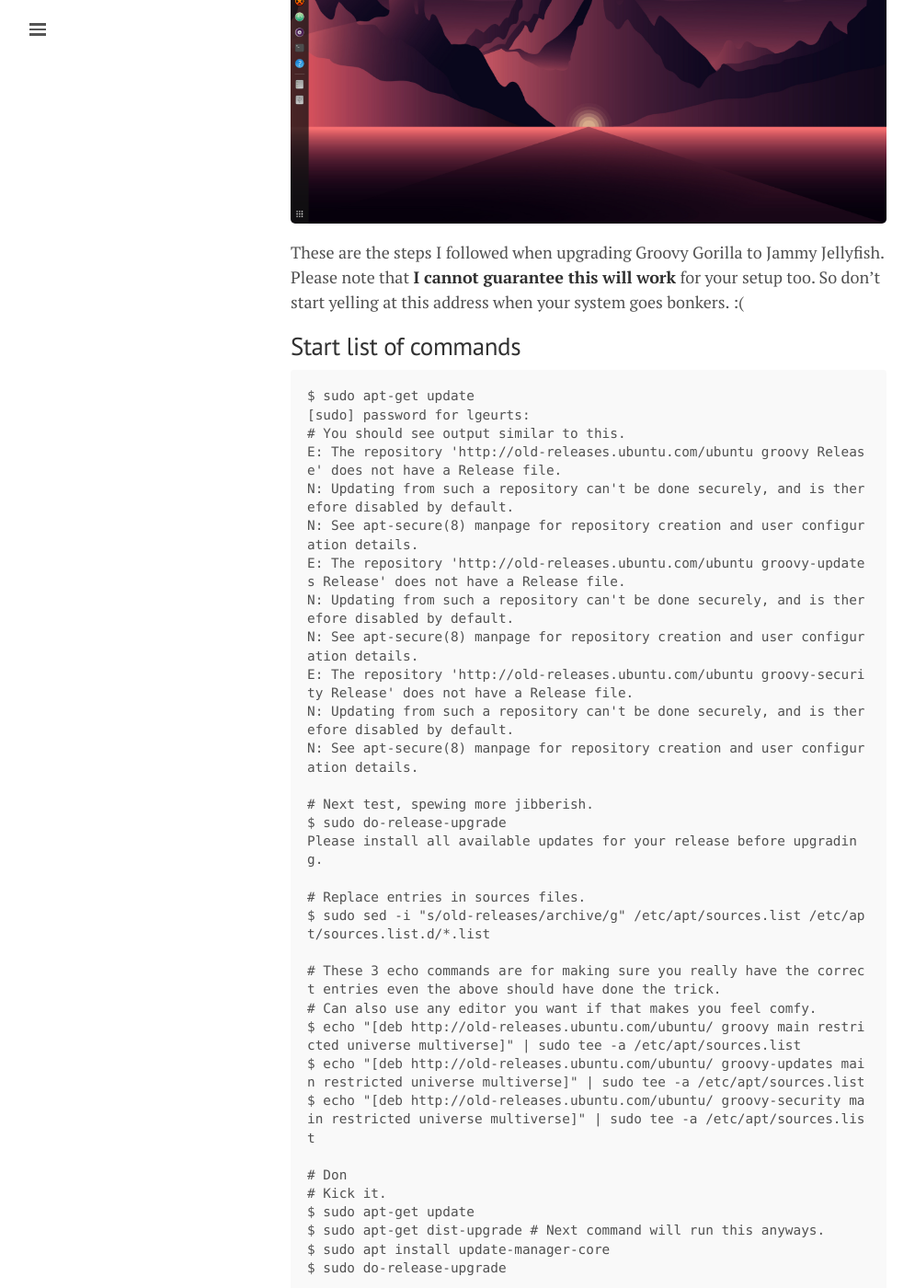
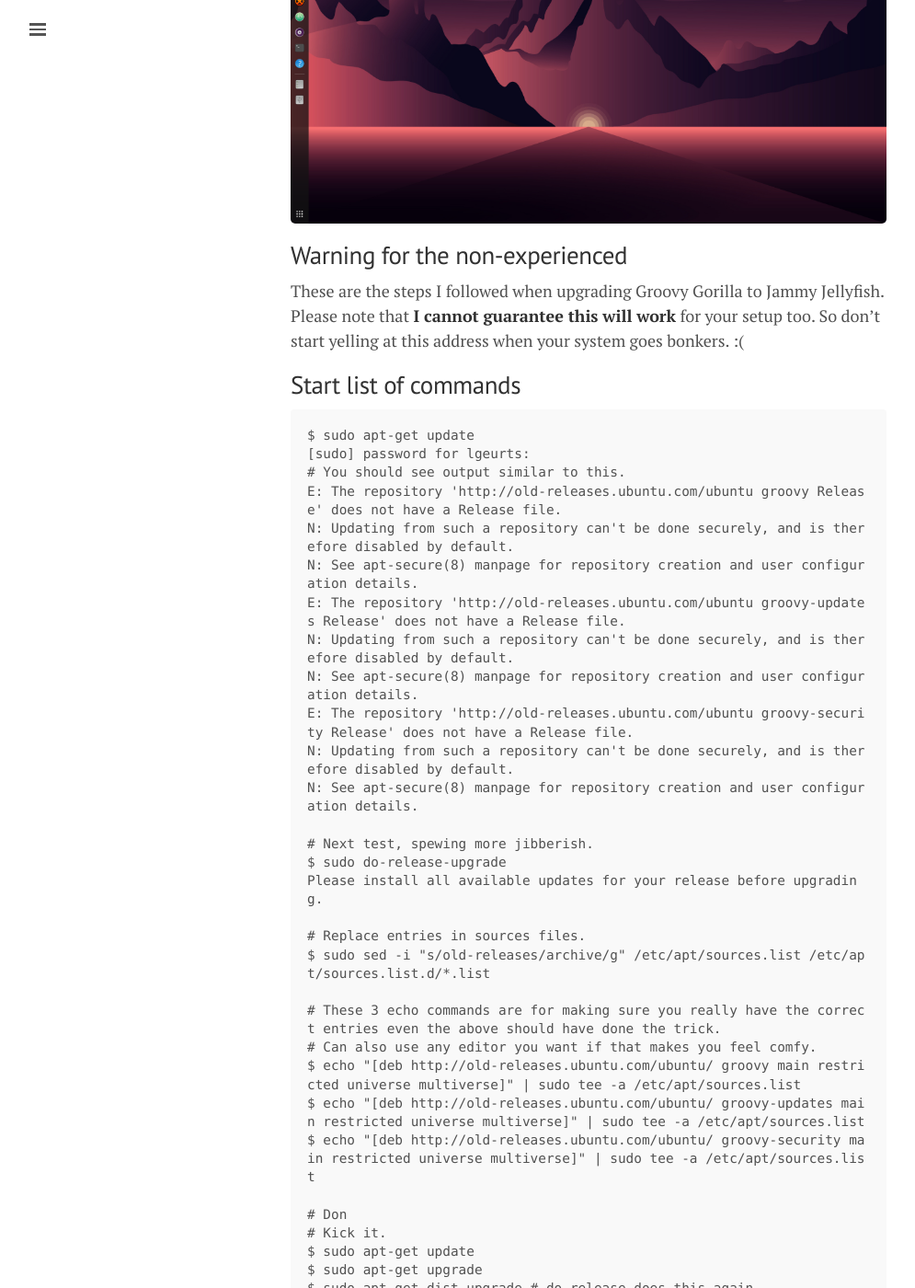
Before and after one commit to lgeurts/lgeurts.github.io, a Jekyll site: the page built from _posts/2022-08-24-ubuntu-upgrade-notes-20.x-to-22.x-for-x1-carbon-gen8.md, in a window 1280 px wide and 1400 px high, scrolled down 376 px. Shown: the whole window at 92% size, without its empty margins (0-995 px from the left). Built offline with Jekyll 4.4.1, drawn with Linux system fonts in a browser that asks for light colours; nearby versions of some CDN libraries; comment, search, counter and statistics services are not loaded; some of the changed text lies outside the part shown.

Commit message:
Update 2022-08-24-ubuntu-upgrade-notes-20.x-to-22.x-for-x1-carbon-gen8.md

````diff
--- a/_posts/2022-08-24-ubuntu-upgrade-notes-20.x-to-22.x-for-x1-carbon-gen8.md
+++ b/_posts/2022-08-24-ubuntu-upgrade-notes-20.x-to-22.x-for-x1-carbon-gen8.md
@@ -9,6 +9,7 @@
 
 <img src="/assets/jammy-jellyfish.png" width="654">
 
+## Warning for the non-experienced
 These are the steps I followed when upgrading Groovy Gorilla to Jammy Jellyfish.
 Please note that **I cannot guarantee this will work** for your setup too. So don't start yelling at this address when your system goes bonkers. :(
 
@@ -43,10 +44,12 @@
 # Don
 # Kick it.
 $ sudo apt-get update
-$ sudo apt-get dist-upgrade # Next command will run this anyways.
+$ sudo apt-get upgrade
+$ sudo apt-get dist-upgrade # do-release does this again.
 $ sudo apt install update-manager-core
 $ sudo do-release-upgrade
 ```
 ## End list of commands
 
+## Remarks
 When finished, clean up (sudo apt autoclean & sudo apt autoremove), check all non apt installed apps, and renew your custom PPAs.
````
